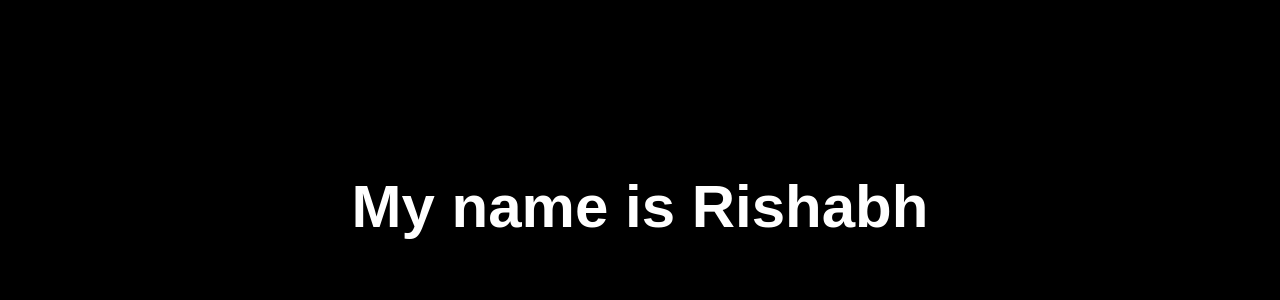
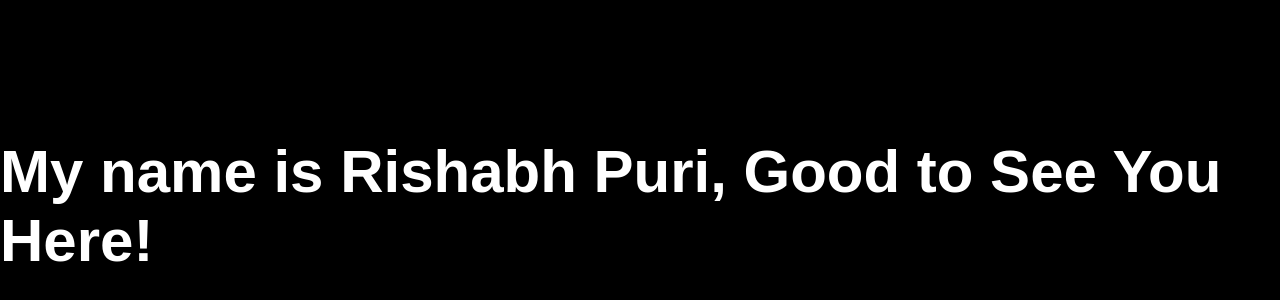
Before and after one commit to Riishabhhh/Riishabhhh.github.io, a plain HTML site: page index.html in a window 1280 px wide. Shown: the part 194-494 px from the top of the page. Drawn offline with Linux system fonts and the light colour scheme.

Commit message:
UpdateD README.md

```diff
--- a/index.html
+++ b/index.html
@@ -24,6 +24,6 @@
 </head>
 
 <body>
-  <h1>My name is Rishabh</h1>
+  <h1>My name is Rishabh Puri, Good to See You Here!</h1>
 </body>
 </html>
```
